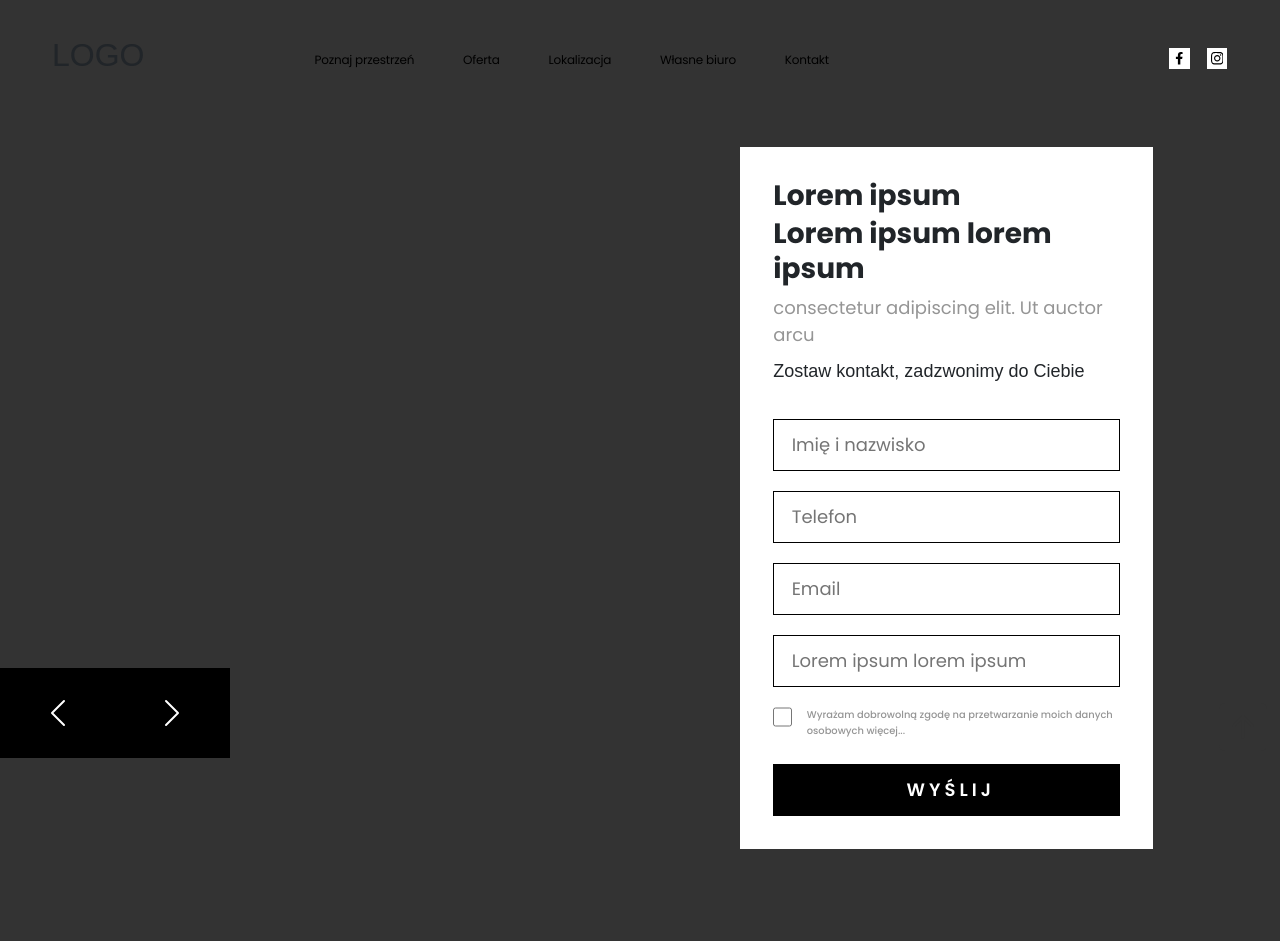
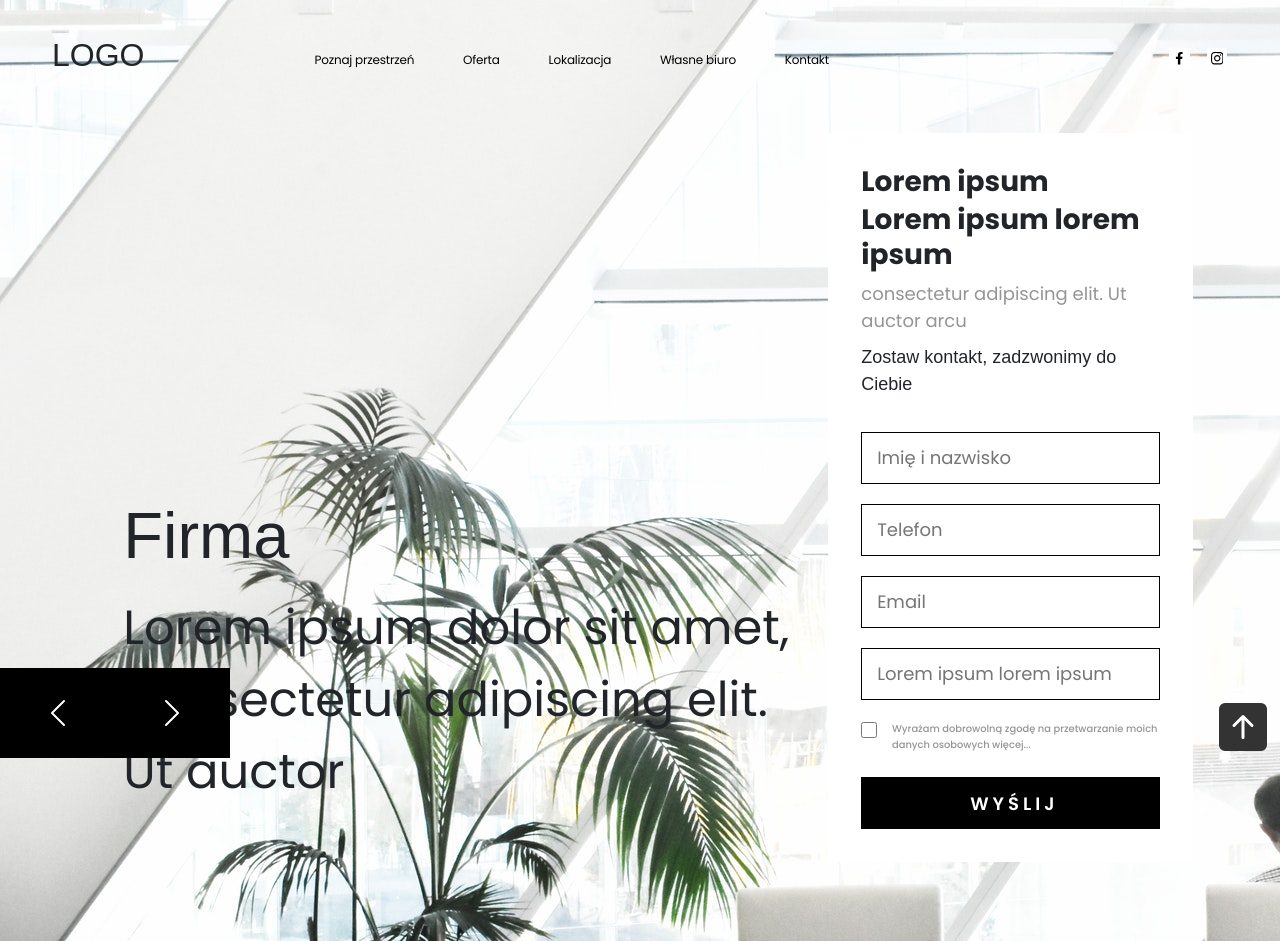
Before and after one commit to maksbrzezinski/OfficeSite, a Gatsby site: page / in a window 1280 px wide. Shown: the top 941 px of the page. Built offline with nearby package versions, Linux system fonts and the light colour scheme; Gatsby itself is replaced by a stand-in of ours.

Commit message:
Hero text visible

```diff
--- a/src/components/Hero.js
+++ b/src/components/Hero.js
@@ -25,46 +25,13 @@ return (
         </Carousel>
     </HeroBG>
 
-{/* <div className="container-fluid">
-    <div className="headerLayout">
-        <HeroText>
-            <h1>Firma</h1>
-            <p>Lorem ipsum dolor sit amet, consectetur adipiscing elit. Ut auctor</p>
-        </HeroText>
-
-        <HeroForm controlId="myFormGroup" name="contact-form" method="post" data-netlify="true" action="#">
-            <form method="post">
-                <FormText>
-                    <h2>Lorem ipsum</h2>
-                    <h3>Lorem ipsum lorem ipsum</h3>
-                    <p>consectetur adipiscing elit. Ut auctor arcu</p>
-                    <p>Zostaw kontakt, zadzwonimy do Ciebie</p>
-                </FormText>
-                <FormLabels>
-                    <input type="text" placeholder="Imię i nazwisko" required={true} />
-                    <input type="text" placeholder="Telefon" required={true} />
-                    <input type="email" placeholder="Email" required={true} />
-                    <input type="text" placeholder="Lorem ipsum lorem ipsum" required={true} />
-                </FormLabels>
-                <FormCheck>
-                    <input type="checkbox" className="tickBox" required={true} />
-                    <p>Wyrażam dobrowolną zgodę na przetwarzanie moich danych osobowych więcej...</p>
-                </FormCheck>
-                <FormButton>
-                    <button type="submit">WYŚLIJ</button>
-                </FormButton>
-            </form>
-        </HeroForm>
-    </div>
-</div> */}
-
 <div className="container-fluid custom-container">
     <div className="row">
-        <HeroTextt className="d-flex flex-row col-7">
+        <HeroTextt className="d-flex col-8">
             <h1>Firma</h1>
-            <p>Lorem ipsum dolor sit amet, consectetur adipiscing elit. Ut auctor</p>
+            <p>Lorem ipsum dolor sit amet,<br/> consectetur adipiscing elit. Ut auctor</p>
         </HeroTextt>
-        <div className="form d-flex flex-row-reverse col-5">
+        <div className="form d-flex flex-row-reverse col-4">
             <HeroForm controlId="myFormGroup" name="contact-form" method="post" data-netlify="true" action="#">
                 <form method="post">
                     <h2>Lorem ipsum</h2>
@@ -114,8 +81,8 @@ const HeroContainer = styled.div`
 
     .custom-container {
         margin-top: 78px;
-        padding-left: 8.5%;
-        padding-right: 8.5%;
+        padding-left: 8.6%;
+        padding-right: 8.6%;
     }
 
     .form {
@@ -183,12 +150,9 @@ const HeroBG = styled.div`
     width: 100%;
     overflow: hidden;
 
-    background-color: #333;
-
     img {
         min-height: 100%;
         min-width: 100%;
-        display: none;
     }
 `
 
@@ -225,6 +189,22 @@ const HeroText = styled.div`
 `
 
 const HeroTextt = styled.div `
+    position: relative;
+    flex-direction: column;
+    justify-content: end;
+    margin-bottom: 38px;
+
+    h1 {
+        // font-size: clamp(16px, 3.35vw, 64.4px);
+        font-size: 65px;
+        font-family: "Poppins-bold", sans-serif;
+    }
+
+    p {
+        // font-size: clamp(0.5rem, 2.5vw, 48px);
+        font-size: 48px;
+        margin-top: 9px;
+    }
 `
 
 const HeroForm = styled.div`
@@ -237,7 +217,7 @@ const HeroForm = styled.div`
     height: auto;
     min-height: 638px;
     padding: 33px;
-    margin-right: 3.9%;
+    margin-right: -7%;
 
     h2, h3 {
         margin-top: -2px;
```
